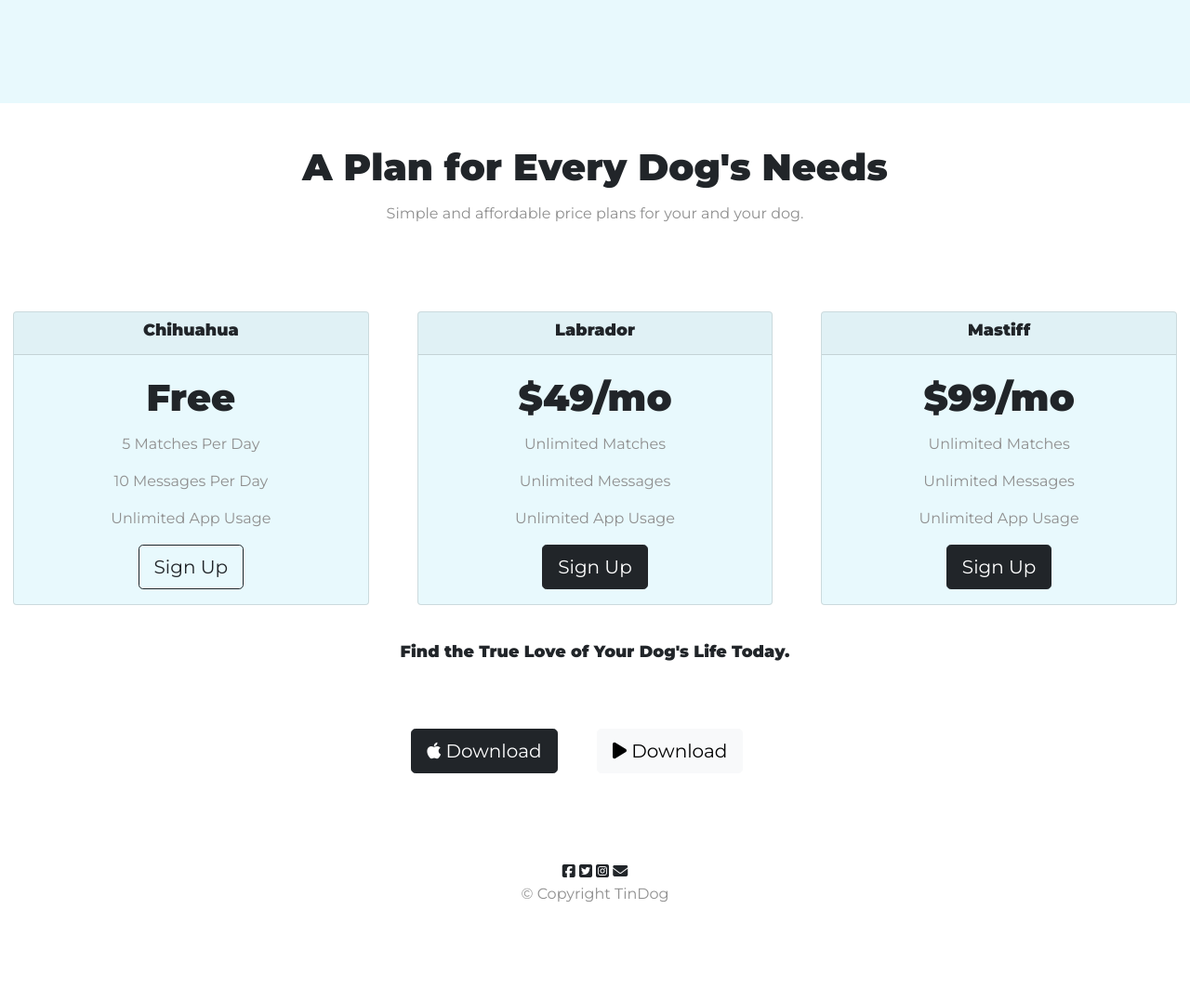
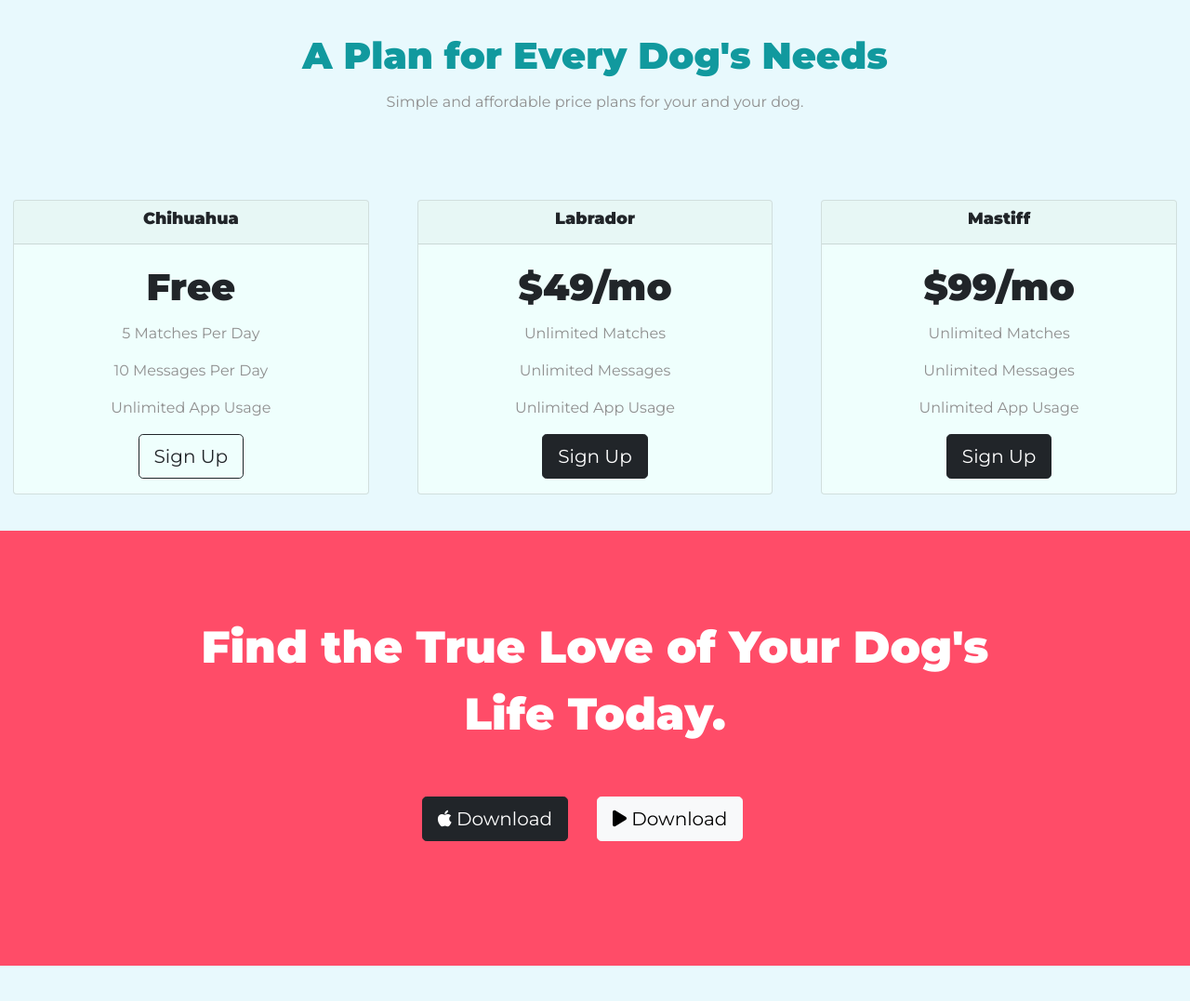
Before and after one commit to priyankamane05/Bootsrap-Practice-Website, a plain HTML site: page index.html in a window 1280 px wide. Shown: the part 1715-2792 px from the top of the page at 93% size. Before the commit the page ends 2705 px from the top, so only its background shows below. Drawn offline with nearby package versions, Linux system fonts and the light colour scheme.

Commit message:
Add files via upload

```diff
--- a/styles.css
+++ b/styles.css
@@ -1,54 +1,65 @@
 body {
   font-family: "Montserrat";
 }
+
 h1 {
   font-family: 'Montserrat';
   font-size: 3.2rem;
   line-height: 1.5;
   font-weight: 900;
 }
+
 h2 {
   font-family: 'Montserrat';
   font-weight: 900;
   font-size: 2.5rem;
   line-height: 1.5;
 }
+
 h3 {
   font-family: 'Montserrat';
   font-weight: 900;
   font-size: 1.1rem;
 }
+
 p {
   color: #8f8f8f;
 }
+
 .container-fluid {
-  padding: 3% 10% 7%;
+  padding: 3% 6% 7%;
 }
+
 /* id */
 #title {
   background-color: #ff4c68;
   color: #fff;
 }
+
 /* navigation bar */
 .navbar {
   padding-bottom: 4.5rem;
 }
+
 .navbar-brand {
   font-family: "Ubuntu";
   font-size: 2.5rem;
   font-weight: bold;
 }
+
 .nav-link {
   font-size: 1.2rem;
   font-family: "Montserrat";
   font-weight: lighter;
   margin: 0 18px;
 }
+
 .download-button {
   margin: 5% 3% 5% 0;
 }
+
 .title-image {
-  width: 20%;
+  width: 25%;
   transform: rotate(25deg);
   position: absolute;
   right: 20%;
@@ -56,65 +67,103 @@ p {
 
 /* features section */
 #features {
-  padding: 7% 15%;
+  padding: 4% 15%;
   background-color: #fff;
-position: relative;
+  position: relative;
 }
+
 .feature-box {
   text-align: center;
   padding: 5%;
 }
+
 .icon {
   color: #ef8172;
   margin-bottom: 1rem;
 }
+
 .icon:hover {
   color: #ff4c68;
 }
 
 /* testimonials section */
-
 #testimonials {
   text-align: center;
   background-color: #ef8172;
   color: #fff;
 }
+
 .testimonial-image {
   width: 10%;
   border-radius: 100%;
   margin: 20px;
 }
+
 .carousel-item {
   padding: 7% 15%;
 }
+
 #press {
   background-color: #E8F9FD;
   text-align: center;
-  padding: 5% 5%;
+  padding: 3% 3%;
 }
+
 .press-logo {
   width: 15%;
   margin: 20px 20px 50px;
 }
+
 /* pricing section */
 #pricing {
   text-align: center;
 }
+
 .pricing-column {
   padding: 3% 2%;
+  background-color: #E8F9FD;
+}
+
+@media (max-width: 1028px) {
+#title {
+  text-align: center;
+}
+  .title-image {
+position: static;
+width: 50%;
+transform: rotate(0);
+  }
 }
 .card {
+  background-color: #EFFFFD;
+}
+
+.text {
   background-color: #E8F9FD;
+  color: #11999E;
+  text-align: center;
+  padding : 3% 15%;
+  transform: rotateY(0);
 }
-.text {
-  padding: 3% 3%;
-margin-bottom: 0;
-  text-align: center;
-}
+
+
 #cta {
   text-align: center;
+  background-color: #ff4c68;
+  color: #fff;
+  padding: 7% 15%;
 }
+.CTA-heading {
+  font-size: 3rem;
+  line-height: 1.5;
+
+}
+
 #footer {
+  background-color: #E8F9FD;
   text-align: center;
-  padding-top: 30px;
+  padding: 3% 15%;
 }
+.social-icon {
+  margin: 20px 10px;
+}
```
